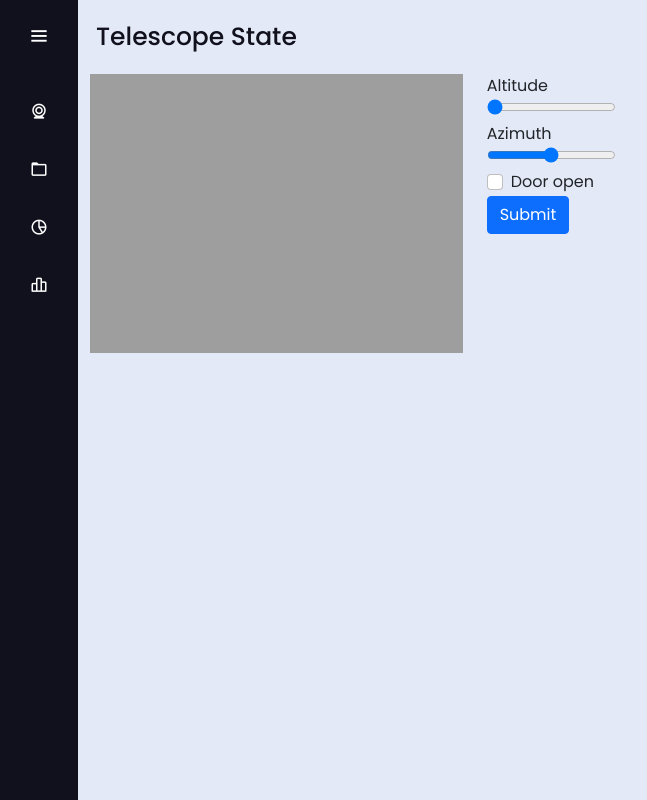
After one commit to JoMee/ExtemelyVirtualTelescope, a Flask app: template website/src/templates/pages/telescope-state.html in a window 1280 px wide. The commit adds this page. Shown: the whole page, without its empty margins (0-647 px from the left). Run offline with Flask 2, Linux system fonts and the light colour scheme; the template is opened without the code that fills it, so the values that code supplies are empty; some libraries are stand-ins or nearby versions.

Commit message:
Added form, kinda works but image stream of webcam module is interrupted whenever form is sent

```diff
--- a/state_api/src/app.py
+++ b/state_api/src/app.py
@@ -24,7 +24,7 @@ def set_state():
     json_response = json.loads(json.dumps(request.form))
 
     state_file = get_state_file()
-    print(type(float(json_response['altitude'])))
+    print(json_response)
 
     new_state = {
             "timestamp": datetime.now().strftime('%Y-%m-%d %H:%M:%S.%f'),
--- a/website/src/static/style.css
+++ b/website/src/static/style.css
@@ -6,6 +6,12 @@
   box-sizing: border-box;
   font-family: "Poppins" , sans-serif;
 }
+
+html body {
+  background-color: #E4E9F7;
+}
+
+
 .sidebar{
   position: fixed;
   left: 0;
@@ -210,16 +216,19 @@
   position: relative;
   background: #E4E9F7;
   min-height: 100vh;
+  padding: 0px;
+  margin: 0px
   top: 0;
   left: 78px;
-  width: calc(100% - 78px);
+  width: calc(100% - 90px);
   transition: all 0.5s ease;
   z-index: 2;
 }
 .sidebar.open ~ .home-section{
   left: 250px;
-  width: calc(100% - 250px);
+  width: calc(100% - 262px);
 }
+
 .home-section .text{
   display: inline-block;
   color: #11101d;
@@ -227,6 +236,7 @@
   font-weight: 500;
   margin: 18px
 }
+
 @media (max-width: 420px) {
   .sidebar li .tooltip{
     display: none;
--- a/website/src/templates/index.html
+++ b/website/src/templates/base.html
@@ -2,7 +2,11 @@
 <html lang="en" dir="ltr">
   <head>
     <meta charset="UTF-8">
+    {% block title %}
+<!--
     <title>Extremely Virtual Telescope</title>
+-->
+    {% endblock %}
 
     <link rel="stylesheet" href="/static/style.css">
     <!-- TODO: Download -->
@@ -49,33 +53,28 @@
     </ul>
   </div>
 
+  {% block content %}
+<!--
   <section class="home-section">
-<!--
       <div class="text">Dashboard</div>
   <br>
          <img src="http://127.0.0.1:5001/video_feed" width="40%">
-
+  </section>
 -->
 
-
-  </section>
+  {% endblock %}
 
   <script src="https://cdn.jsdelivr.net/npm/bootstrap@5.0.2/dist/js/bootstrap.bundle.min.js" integrity="sha384-MrcW6ZMFYlzcLA8Nl+NtUVF0sA7MsXsP1UyJoMp4YLEuNSfAP+JcXn/tWtIaxVXM" crossorigin="anonymous"></script>
 
   <script>
   let sidebar = document.querySelector(".sidebar");
   let closeBtn = document.querySelector("#btn");
-  let searchBtn = document.querySelector(".bx-search");
 
   closeBtn.addEventListener("click", ()=>{
     sidebar.classList.toggle("open");
     menuBtnChange();//calling the function(optional)
   });
 
-  searchBtn.addEventListener("click", ()=>{ // Sidebar open when you click on the search iocn
-    sidebar.classList.toggle("open");
-    menuBtnChange(); //calling the function(optional)
-  });
 
   // following are the code to change sidebar button(optional)
   function menuBtnChange() {
--- /dev/null
+++ b/website/src/templates/pages/telescope-state.html
@@ -0,0 +1,36 @@
+{% extends 'base.html' %}
+
+{% block content %}
+  <section class="home-section">
+      <div class="text">Telescope State</div>
+     <br>
+    <div class="container-fluid">
+
+      <div class="row">
+          <div class="col-4">
+             <img src="http://127.0.0.1:5001/video_feed" width="100%">
+          </div>
+        <div class="col-8">
+          <form action="/submit" method="POST">
+
+            <div class="form-group">
+              <label for="formControlRange">Altitude</label><br>
+                <input type="range" class="form-control-range" id="formControlRange" min="0" max="90" step="0.1" value="0" name="altitude">
+            </div>
+            <div class="form-group">
+              <label for="formControlRange">Azimuth</label><br>
+                <input type="range" class="form-control-range" id="formControlRange" min="0" max="360" step="0.1" name="azimuth">
+            </div>
+            <div class="form-check form-group">
+              <input class="form-check-input" type="checkbox" value="" id="defaultCheck1" name="door_state">
+              <label class="form-check-label" for="defaultCheck1" >Door open</label>
+            </div>
+            <button type="submit" class="btn btn-primary">Submit</button>
+          </form>
+
+        </div>
+      </div>
+    </div>
+  </section>
+
+{% endblock %}
```
Also changed, not shown: state_api/src/state.json (+4 -4 lines), website/src/app.py (+24 -1 lines), 1 other file.
